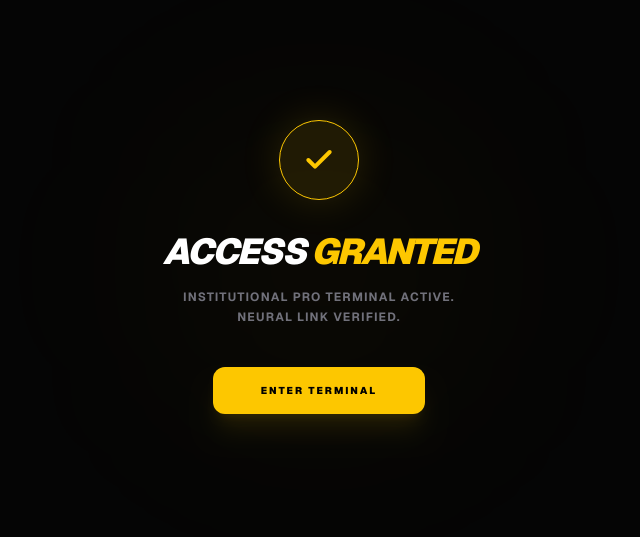
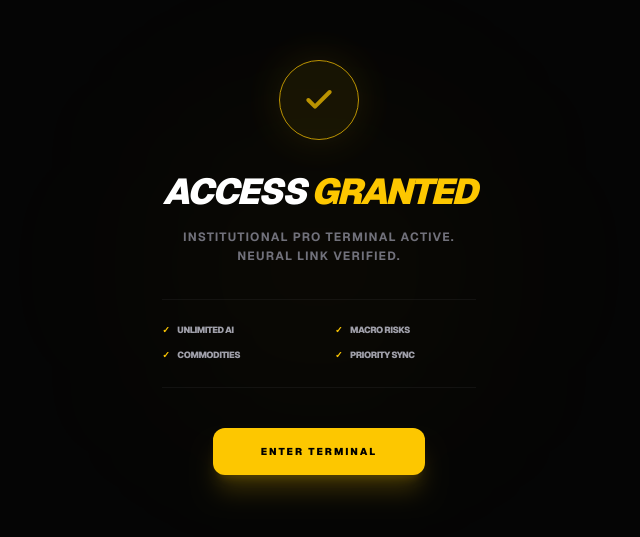
Before and after one commit to AlexanderWilsonCapital/A-Wilson-Capital, a Next.js app: page /success in a window 1280 px wide. Shown: the part 133-670 px from the top of the page, without its empty margins (321-961 px from the left). Built offline with nearby package versions, Linux system fonts and the light colour scheme.

Commit message:
Add algo trading backtesting engine

```diff
--- a/app/analyze/page.tsx
+++ b/app/analyze/page.tsx
@@ -1,5 +1,6 @@
 'use client';
-import { useState, useRef } from 'react';
+import { useState, useRef, Suspense } from 'react';
+import { useSearchParams } from 'next/navigation';
 import Link from 'next/link';
 
 interface Message {
@@ -7,14 +8,17 @@ interface Message {
   content: string;
 }
 
-export default function AnalyzePage() {
+// Separate component for content to handle searchParams safely
+function AnalyzeContent() {
+  const searchParams = useSearchParams();
+  const isPro = searchParams.get('session') === 'pro';
+
   const [messages, setMessages] = useState<Message[]>([
     { role: 'assistant', content: "Welcome to Wilson Capital. I'm your AI portfolio advisor. Upload a CSV or describe your holdings for analysis." }
   ]);
   const [input, setInput] = useState('');
   const [loading, setLoading] = useState(false);
   const [portfolioData, setPortfolioData] = useState('');
-  const fileRef = useRef<HTMLInputElement>(null);
 
   const handleUpgrade = (e: React.MouseEvent) => {
     e.preventDefault();
@@ -53,7 +57,6 @@ export default function AnalyzePage() {
             <button onClick={() => setInput('Analyze my portfolio')} className="w-full text-left text-xs text-zinc-400 hover:text-yellow-400 p-2 uppercase italic transition-colors">→ Analyze Portfolio</button>
           </div>
 
-          {/* NEW: CAPITAL MANAGEMENT SIDEBAR BUTTON */}
           <div className="space-y-4">
             <p className="text-[10px] font-bold text-zinc-500 uppercase tracking-widest">Asset Management</p>
             <Link href="/manage" className="block w-full text-left text-[10px] font-bold text-white/60 hover:text-white p-3 rounded-xl bg-white/5 border border-white/10 hover:border-yellow-400/50 transition-all uppercase tracking-tighter">
@@ -63,16 +66,18 @@ export default function AnalyzePage() {
           </div>
         </div>
 
-        {/* PRO BUTTON */}
-        <div className="p-5 rounded-2xl bg-zinc-900 border border-white/10 relative z-50">
-          <p className="text-xs font-bold text-yellow-400 uppercase mb-2">Pro Tier</p>
-          <button
-            onClick={handleUpgrade}
-            className="w-full py-3 bg-white text-black text-[10px] font-black rounded-lg hover:bg-yellow-400 transition-all uppercase cursor-pointer"
-          >
-            Upgrade Strategy — €29
-          </button>
-        </div>
+        {!isPro ? (
+          <div className="p-5 rounded-2xl bg-zinc-900 border border-white/10 relative z-50">
+            <p className="text-xs font-bold text-yellow-400 uppercase mb-2">Pro Tier</p>
+            <button onClick={handleUpgrade} className="w-full py-3 bg-white text-black text-[10px] font-black rounded-lg hover:bg-yellow-400 transition-all uppercase cursor-pointer">
+              Upgrade Strategy — €29
+            </button>
+          </div>
+        ) : (
+          <div className="p-5 rounded-2xl bg-yellow-400/5 border border-yellow-400/20">
+             <p className="text-[10px] font-black text-yellow-400 uppercase tracking-widest italic">✓ Pro Terminal Active</p>
+          </div>
+        )}
       </aside>
 
       {/* Main Terminal */}
@@ -89,7 +94,6 @@ export default function AnalyzePage() {
                 {m.content}
               </div>
 
-              {/* NEW: CONTEXTUAL MANAGEMENT LINK UNDER AI MESSAGES */}
               {m.role === 'assistant' && i !== 0 && (
                 <div className="mt-3 ml-2 flex items-center gap-3">
                   <Link href="/manage" className="text-[9px] font-bold text-yellow-400/80 hover:text-yellow-400 uppercase tracking-widest flex items-center gap-1 transition-colors">
@@ -113,8 +117,21 @@ export default function AnalyzePage() {
             />
             <button onClick={sendMessage} className="absolute right-2 top-2 bottom-2 px-6 bg-yellow-400 text-black font-black rounded-lg text-[10px] uppercase transition-transform active:scale-95">Execute</button>
           </div>
+          <div className="flex justify-center gap-6 mt-6">
+            <span className="text-[8px] text-zinc-700 uppercase tracking-widest font-bold">Data latency: 14ms</span>
+            <span className="text-[8px] text-zinc-700 uppercase tracking-widest font-bold">Neural Analysis: Active</span>
+          </div>
         </footer>
       </main>
     </div>
   );
 }
+
+// Final Export with Suspense wrapper
+export default function AnalyzePage() {
+  return (
+    <Suspense fallback={<div className="h-screen bg-[#050505]" />}>
+      <AnalyzeContent />
+    </Suspense>
+  );
+}
--- a/app/success/page.tsx
+++ b/app/success/page.tsx
@@ -5,11 +5,12 @@ import Link from 'next/link';
 export default function SuccessPage() {
   return (
     <div className="min-h-screen bg-[#050505] text-white flex flex-col items-center justify-center p-6 text-center font-sans">
-      {/* Glow Effect */}
+      {/* Subtle Glow Effect */}
       <div className="absolute top-1/2 left-1/2 -translate-x-1/2 -translate-y-1/2 w-64 h-64 bg-yellow-400/5 rounded-full blur-[120px] pointer-events-none" />
 
       <div className="relative z-10">
-        <div className="w-20 h-20 bg-yellow-400/10 border border-yellow-400 rounded-full flex items-center justify-center mb-8 mx-auto shadow-[0_0_40px_rgba(250,204,21,0.15)]">
+        {/* Animated Checkmark Circle */}
+        <div className="w-20 h-20 bg-yellow-400/10 border border-yellow-400 rounded-full flex items-center justify-center mb-8 mx-auto shadow-[0_0_40px_rgba(250,204,21,0.15)] animate-pulse">
           <svg
             xmlns="http://www.w3.org/2000/svg"
             width="32"
@@ -30,16 +31,27 @@ export default function SuccessPage() {
           Access <span className="text-yellow-400">Granted</span>
         </h1>
 
-        <p className="text-zinc-500 max-w-sm mb-10 text-xs leading-relaxed uppercase tracking-widest font-bold">
+        <p className="text-zinc-500 max-w-sm mb-8 text-xs leading-relaxed uppercase tracking-widest font-bold">
           Institutional Pro Terminal Active. <br />
           Neural Link Verified.
         </p>
 
+        {/* Benefits Checklist - Adds a professional feel */}
+        <div className="grid grid-cols-2 gap-x-8 gap-y-3 mb-10 text-left max-w-xs mx-auto border-y border-white/5 py-6">
+          {['Unlimited AI', 'Macro Risks', 'Commodities', 'Priority Sync'].map((item) => (
+            <div key={item} className="flex items-center gap-2 text-[9px] uppercase tracking-tighter font-black text-zinc-400">
+              <span className="text-yellow-400">✓</span> {item}
+            </div>
+          ))}
+        </div>
+
+        {/* This link now sends the "pro" signal to the analyze page */}
         <Link
-          href="/analyze"
-          className="inline-block px-12 py-4 bg-yellow-400 text-black font-black rounded-xl hover:bg-yellow-300 transition-all uppercase text-[10px] tracking-[0.2em] shadow-xl shadow-yellow-400/10 active:scale-95"
+          href="/analyze?session=pro"
+          className="inline-block px-12 py-4 bg-yellow-400 text-black font-black rounded-xl hover:bg-yellow-300 transition-all uppercase text-[10px] tracking-[0.2em] shadow-xl shadow-yellow-400/20 active:scale-95 group"
         >
-          Enter Terminal
+          <span className="group-hover:hidden">Enter Terminal</span>
+          <span className="hidden group-hover:inline">Initialize Neural Link →</span>
         </Link>
       </div>
     </div>
```
Also changed, not shown: app/api/backtest/route.ts (renamed from app/api/backtest/route..ts).
